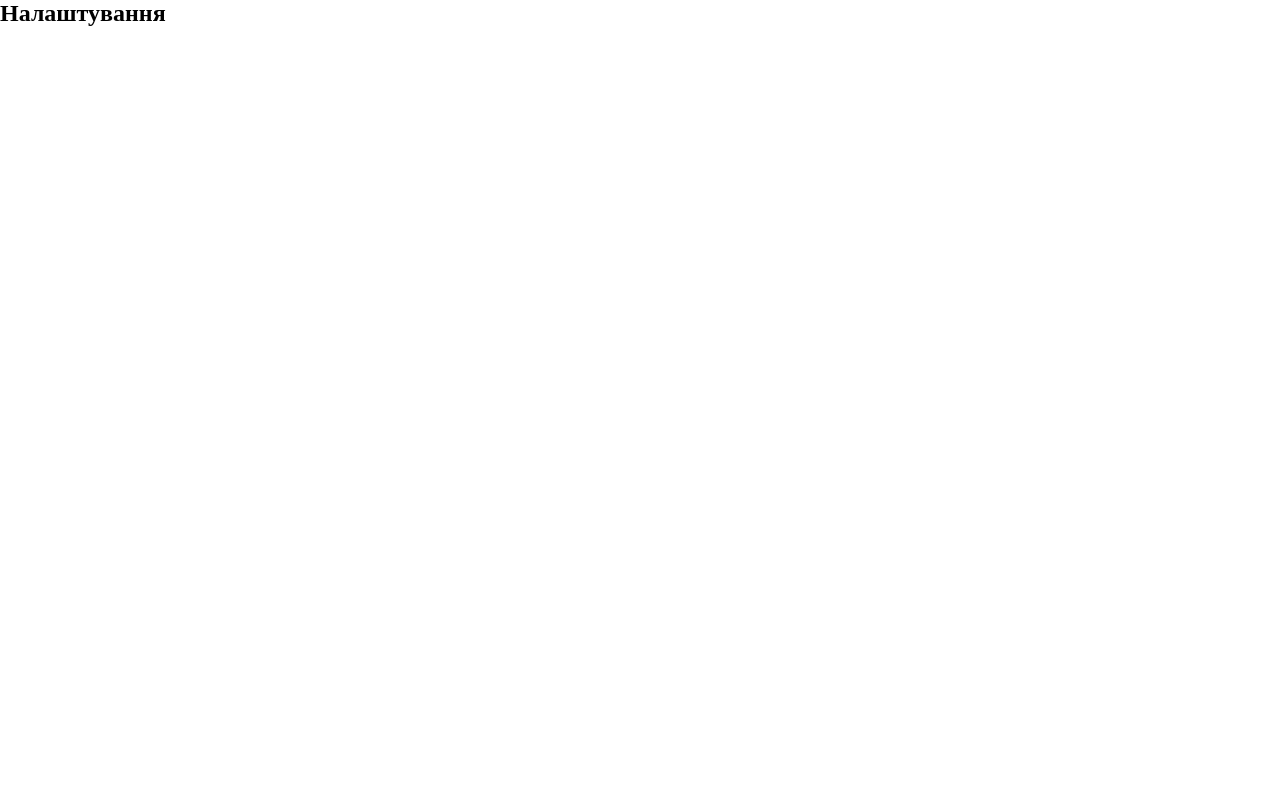
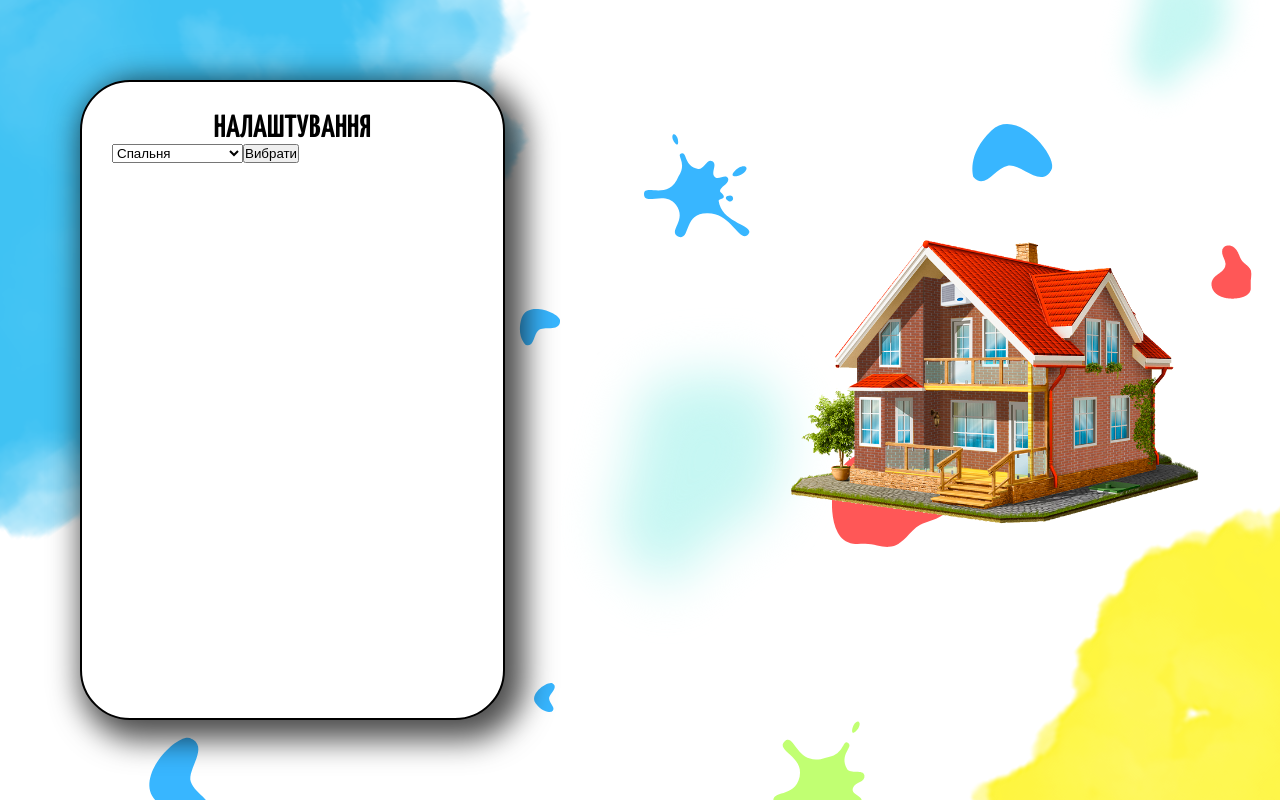
Before and after one commit to filiczinka/smartHouse, a plain HTML site: page addHome.html in a window 1280 px wide. Drawn offline with Linux system fonts and the light colour scheme.

Commit message:
add select to html and formating addHome js code

```diff
--- a/addHome.html
+++ b/addHome.html
@@ -1,5 +1,6 @@
 <!DOCTYPE html>
 <html lang="en">
+
 <head>
 	<meta charset="UTF-8">
 	<meta http-equiv="X-UA-Compatible" content="IE=edge">
@@ -7,8 +8,24 @@
 	<link rel="stylesheet" href="styles/addHome.css/index.css">
 	<title>Add Home</title>
 </head>
+
 <body>
+	<select name="rooms" id="rooms">
+		<option value="bedroom">Спальня</option>
+		<option value="bathroom">Ванна Кімната</option>
+		<option value="basement">Підвал</option>
+		<option value="garage">Гараж</option>
+		<option value="office">Офіс</option>
+		<option value="guest__room">Вітальня</option>
+		<option value="dining__room">Їдальня</option>
+		<option value="kitchen">Кухня</option>
+		<option value="laundry__room">Пральня</option>
+		<option value="gym">Тренадерний Зал</option>
+		<option value="game__room">Ігрова Кімната</option>
+	</select>
+	<button id="add-home__select__button">Вибрати</button>
 
 	<script src="js/addHome.js"></script>
 </body>
+
 </html>
--- a/js/addHome.js
+++ b/js/addHome.js
@@ -1,15 +1,25 @@
 const body = document.querySelector('body');
-const section = document.createElement('section');
-const divText = document.createElement('div');
-const h2 = document.createElement('h2');
+const optionRooms = document.getElementById('rooms');
+const selectBtn = document.getElementById('add-home__select__button');
+
 const divPhoto = document.createElement('div');
 const img = document.createElement('img');
+img.src = '../img/banner.png';
 
-h2.className = 'add__home-title';
-h2.textContent = 'Налаштування';
+const section = document.createElement('section');
+section.className = 'add-home container';
+
+const h2 = document.createElement('h2');
+h2.className = 'add-home__title';
+h2.textContent = 'НАЛАШТУВАННЯ';
+
+const divText = document.createElement('div');
+divText.className = 'add-home__form';
 
 
 divText.appendChild(h2);
+divText.appendChild(optionRooms);
+divText.appendChild(selectBtn);
 section.append(divText, divPhoto);
 body.insertBefore(section, body.firstChild);
 divPhoto.appendChild(img);
--- a/styles/addHome.css/addHome-common.css
+++ b/styles/addHome.css/addHome-common.css
@@ -13,7 +13,7 @@ img {
 }
 
 .container {
-	padding: 50px 20px;
+	padding: 50px;
 	margin: 0 auto;
 	max-width: 1400px;
 }
--- a/styles/addHome.css/addHome.css
+++ b/styles/addHome.css/addHome.css
@@ -0,0 +1,27 @@
+body {
+	background-image: url(../../img/home-bg.PNG);
+}
+
+.add-home {
+	display: grid;
+	grid-template-columns: 60% 40%;
+	height: 100vh;
+	align-items: center;
+}
+
+.add-home__title {
+font-family: var(--header-font-family);
+font-size: 32px;
+text-align: center;
+}
+
+.add-home__form {
+	background-color: white;
+	height: 80vh;
+	width: 60%;
+	border: 2px solid black;
+	box-shadow: 10px 10px 30px 10px rgba(0, 0, 0, 0.697);
+	border-radius: 50px;
+	padding: 30px;
+	margin-left: 30px;
+}
--- a/styles/index-common.css
+++ b/styles/index-common.css
@@ -13,7 +13,7 @@ img {
 }
 
 .container {
-	padding: 50px 20px;
+	padding: 50px;
 	margin: 0 auto;
 	max-width: 1400px;
 }
```
